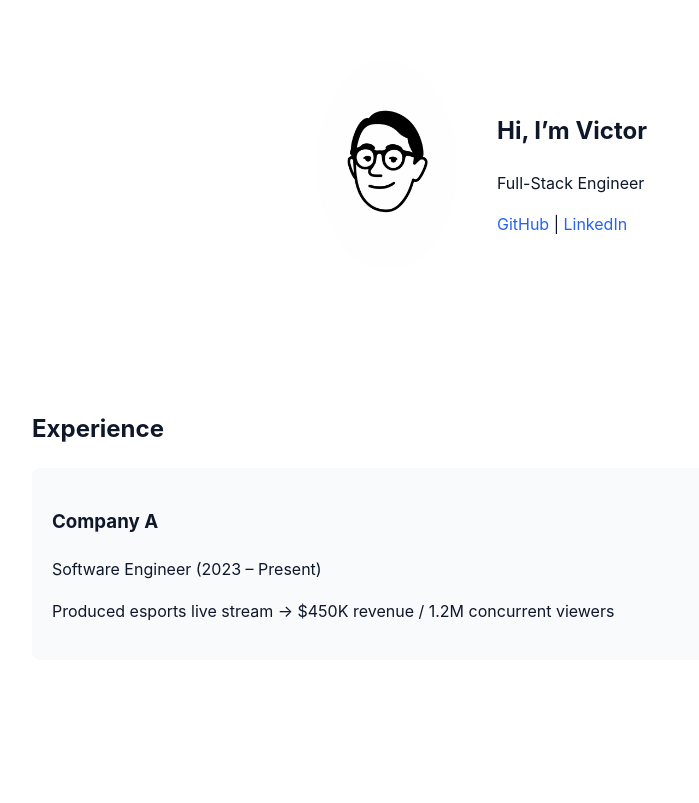
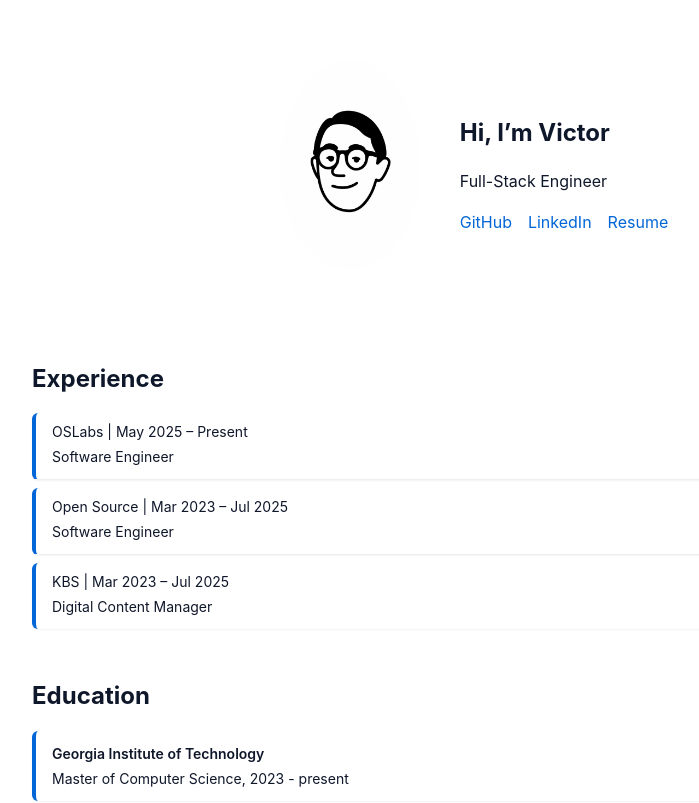
Before and after one commit to starsang45/myPortpolio, a Next.js app: page / in a window 1280 px wide. Shown: the top 803 px of the page, without its empty margins (158-857 px from the left). Built offline with nearby package versions, Linux system fonts and the light colour scheme.

Commit message:
fix(experience)

```diff
--- a/pages/index.js
+++ b/pages/index.js
@@ -26,31 +26,61 @@ export default function Home() {
   <div>
     <h1>Hi, I’m Victor</h1>
     <p>Full-Stack Engineer</p>
-          <a href="https://github.com/">GitHub</a> |{" "}
-          <a href="https://linkedin.com/">LinkedIn</a> {" "}
-
+    <div className="hero-links">
+      <a href="https://github.com/starsang45" target="_blank" rel="noopener noreferrer">GitHub</a>
+      <a href="https://www.linkedin.com/in/victorsang/" target="_blank" rel="noopener noreferrer">LinkedIn</a>
+      <a href="https://docs.google.com/document/d/11d8kFb0qy8OWbm0way6ZJd-JRbS5d8IT0x6DP9TJQug/edit?usp=sharing" target="_blank">Resume</a>
+    </div>
   </div>
 </section>
+
 
       {/* Experience */}
       <section id="experience">
   <h2>Experience</h2>
-        <div className="card">
-          <h3>Company A</h3>
-          <p>Software Engineer (2023 – Present)</p>
-          <p>
-            Produced esports live stream → $450K revenue / 1.2M concurrent
-            viewers
-          </p>
+
+  <div className="card experience-card">
+    <div className="exp-item">
+      <span className="exp-title">OSLabs | </span>
+      <span className="exp-date">May 2025 – Present</span>
     </div>
+    <p className="exp-role">Software Engineer</p>
+  </div>
+
+  <div className="card experience-card">
+    <div className="exp-item">
+      <span className="exp-title">Open Source | </span>
+      <span className="exp-date">Mar 2023 – Jul 2025</span>
+    </div>
+    <p className="exp-role">Software Engineer</p>
+  </div>
+
+  <div className="card experience-card">
+    <div className="exp-item">
+      <span className="exp-title">KBS | </span>
+      <span className="exp-date">Mar 2023 – Jul 2025</span>
+    </div>
+    <p className="exp-role">Digital Content Manager</p>
+  </div>
+
+  {/* ... */}
 </section>
+
 
       {/* Education */}
       <section id="education">
         <h2>Education</h2>
         <div className="card">
-          <h3>Oxford University</h3>
-          <p>MBA, 2021</p>
+          <h3>Georgia Institute of Technology</h3>
+          <p>Master of Computer Science, 2023 - present</p>
+        </div>
+        <div className="card">
+          <h3>University of Oxford</h3>
+          <p>MBA, 2005 - 2006</p>
+        </div>
+        <div className="card">
+          <h3>Hanyang Cyber University</h3>
+          <p>B.S.in Computer Science, 2021 - 2023</p>
         </div>
       </section>
 
--- a/styles/globals.css
+++ b/styles/globals.css
@@ -1,12 +1,28 @@
+/* Hero Section */
 .hero {
   display: flex;
   align-items: center;
-  justify-content: center;   /* 가운데 정렬 */
-  gap: 40px;                 /* 캐리커처와 텍스트 사이 간격 */
-  padding: 60px 20px;
+  justify-content: center;
+  gap: 40px;
+  padding: 60px 20px;        /* Hero는 넉넉하게 */
   max-width: 800px;
   margin: 0 auto;
   text-align: left;
+}
+
+/* Hero Links */
+.hero-links {
+  margin-top: 0.5rem;
+}
+
+.hero-links a {
+  margin-right: 1rem;
+  color: #0366d6;
+  text-decoration: none;
+}
+
+.hero-links a:hover {
+  text-decoration: underline;
 }
 
 .hero img.logo {
@@ -18,8 +34,8 @@
 /* 📱 모바일 반응형 */
 @media (max-width: 768px) {
   .hero {
-    flex-direction: column;   /* 세로 배치 */
-    text-align: center;       /* 텍스트 가운데 정렬 */
+    flex-direction: column;
+    text-align: center;
     gap: 20px;
   }
 
@@ -29,11 +45,12 @@
   }
 }
 
+/* Global colors */
 :root {
-  --color-bg: #ffffff;      /* 화이트 배경 */
-  --color-text: #0f172a;    /* 진한 네이비/블랙 텍스트 */
-  --color-accent: #2563eb;  /* 파란색 링크 */
-  --color-hover: #f1f5f9;   /* hover 시 밝은 회색 */
+  --color-bg: #ffffff;
+  --color-text: #0f172a;
+  --color-accent: #2563eb;
+  --color-hover: #f1f5f9;
 }
 
 body {
@@ -44,47 +61,86 @@ body {
   line-height: 1.6;
 }
 
+/* Links */
 a {
   color: var(--color-accent);
   text-decoration: none;
 }
 
 a:hover {
-  color: #1e40af; /* 진한 블루 */
+  color: #1e40af;
 }
 
+/* Section padding 조정 */
 section {
-  padding: 80px 20px;
+  padding: 10px 16px;     /* 기본 섹션은 타이트하게 */
   max-width: 900px;
   margin: 0 auto;
+
 }
 
-h1, h2, h3 {
-  margin-bottom: 20px;
+/* Hero만 별도 */
+#hero {
+  padding: 60px 20px;     /* Hero는 넉넉하게 유지 */
 }
 
-.card {
-  padding: 20px;
-  border-radius: 8px;
-  background-color: #f8fafc; /* 밝은 회색 배경 */
-  margin-bottom: 16px;
-  transition: transform 0.2s, box-shadow 0.2s;
+#education {
+  padding-top: 10px;   /* 위쪽 여백 최소화 */
+  padding-bottom: 10px; /* 아래쪽 여백 최소화 */
 }
 
-/* Hover 시 카드 강조 */
+/* Headings */
+h1, h2, h3 {
+  margin-bottom: 15px;
+}
+
+/* Cards */
+/* 카드 공통 텍스트 크기 */
+.card {
+  background: #fff;
+  border-radius: 6px;
+  padding: 0.5rem 1rem;
+  margin-bottom: 0.5rem;
+  border-left: 4px solid #0366d6;
+  box-shadow: 0 1px 2px rgba(0,0,0,0.05);
+  transition: transform 0.2s ease, box-shadow 0.2s ease;
+  font-size: 14px;   /* ✅ 기본 텍스트 크기 통일 */
+  line-height: 1.5;
+}
+
+/* 카드 안의 제목 */
+.card h3,
+.card strong {
+  font-size: 14px;   /* ✅ 제목도 Experience 카드와 동일 크기 */
+  font-weight: 600;
+  margin: 0.25rem 0;
+}
+
+/* 카드 안의 일반 텍스트 */
+.card p {
+  font-size: 14px;   /* ✅ 내용도 동일 크기 */
+  margin: 0.25rem 0;
+}
+
+/* Hover 효과 */
 .card:hover {
   transform: translateY(-4px);
   box-shadow: 0 4px 12px rgba(0, 0, 0, 0.1);
 }
 
-/* 반응형: 섹션 레이아웃 */
-section {
-  padding: 60px 20px;
-  max-width: 900px;
-  margin: 0 auto;
+/* Experience cards */
+.card.experience-card {
+  position: relative;
+  border-left: 4px solid #0366d6;
+  margin-bottom: 0.5rem;
 }
 
-/* Projects 카드 grid 배치 */
+.card.experience-card:not(:last-child) {
+  border-bottom: 1px solid #eee;
+  padding-bottom: 0.5rem;
+}
+
+/* Projects */
 #projects .card {
   display: flex;
   flex-direction: column;
@@ -96,14 +152,14 @@ section {
   color: var(--color-accent);
 }
 
-/* 📱 모바일 반응형 */
+/* 📱 모바일 */
 @media (max-width: 768px) {
   section {
-    padding: 40px 16px;
+    padding: 20px 16px;
   }
 
   .card {
-    padding: 16px;
+    padding: 12px;
   }
 
   #projects .card {
@@ -112,10 +168,10 @@ section {
   }
 }
 
-
+/* Footer */
 footer {
   text-align: center;
-  padding: 40px 20px;
+  padding: 30px 20px;
   font-size: 14px;
   color: #64748b;
   position: relative;
```
Lines whose indentation alone changed are shown as unchanged.
